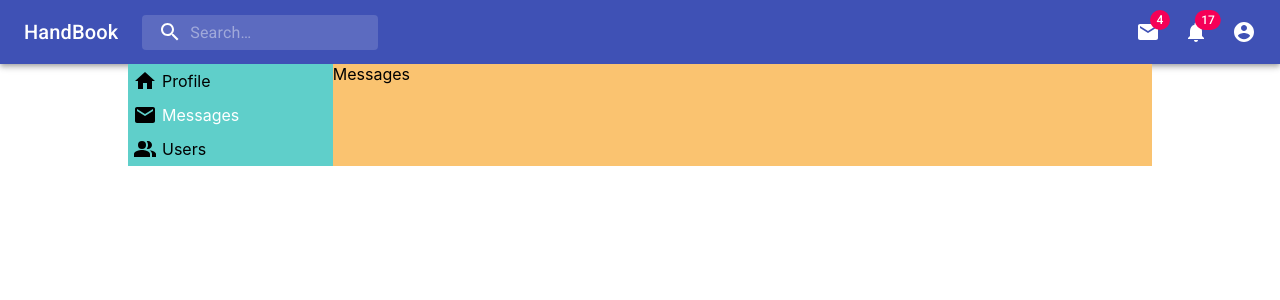
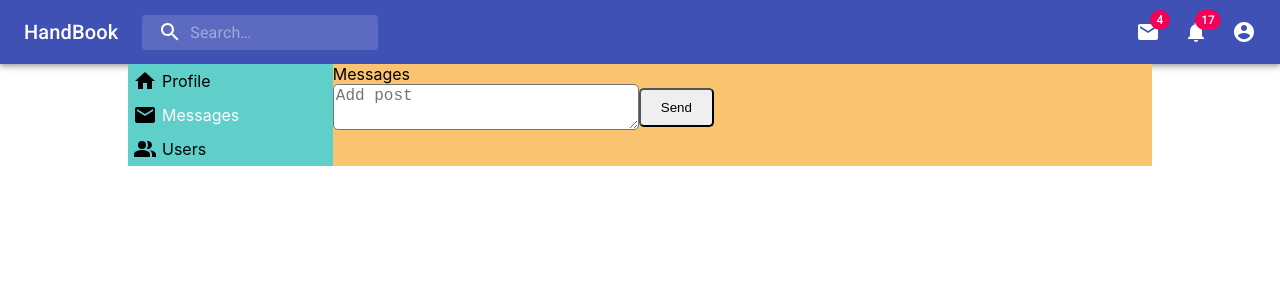
Before and after one commit to Burban-Vitalik/Project-Social-Media, a React (Create React App) app: page /messages in a window 1280 px wide. Shown: the top 300 px of the page. Built offline with nearby package versions, Linux system fonts and the light colour scheme.

Commit message:
send message form

```diff
--- a/package.json
+++ b/package.json
@@ -15,7 +15,9 @@
     "react-redux": "^7.2.2",
     "react-router-dom": "^5.2.0",
     "react-scripts": "4.0.1",
+    "redux": "^4.0.5",
     "redux-form": "^8.3.7",
+    "redux-thunk": "^2.3.0",
     "web-vitals": "^0.2.4"
   },
   "scripts": {
--- a/src/App.js
+++ b/src/App.js
@@ -1,7 +1,7 @@
 import { Route } from 'react-router-dom';
 import styles from './App.module.scss';
 import Header from './component/Header/Header';
-import Messages from './component/Messages/Messages';
+import Dialogs from './component/Dialogs/Dialogs';
 import Navbar from './component/Navbar/Navbar';
 import { Profile } from './component/Profile/Profile';
 import Users from './component/Users/Users';
@@ -17,7 +17,7 @@ function App() {
         </aside>
         <div className={styles.appContent}>
           <Route path={'/profile'} component={Profile} />
-          <Route path={'/messages'} component={Messages} />
+          <Route path={'/messages'} component={Dialogs} />
           <Route path={'/users'} component={Users} />
       </div>
       </main>
--- /dev/null
+++ b/src/Redux/messages-reducer.js
@@ -0,0 +1,8 @@
+
+let initialState = {
+
+}
+
+export const messagesReducer = (state = initialState, action) => {
+
+}
--- /dev/null
+++ b/src/Redux/profile-reducer.js
@@ -0,0 +1,8 @@
+
+let initialState = {
+    one: false
+}
+
+export const profileReducer = (state = initialState, action) => {
+
+}
--- /dev/null
+++ b/src/Redux/redux-store.js
@@ -0,0 +1,16 @@
+import { combineReducers, createStore } from "redux";
+import { messagesReducer } from "./messages-reducer";
+import { profileReducer } from "./profile-reducer";
+import { reducer as formReducer } from 'redux-form';
+
+let reducers = combineReducers({
+    // profilePage: profileReducer,
+    // messagesPage: messagesReducer,
+    form: formReducer
+});
+
+let store = createStore(reducers);
+
+window.store = store;
+
+export default store;
--- /dev/null
+++ b/src/component/Dialogs/AddMessageForm/AddMessageForm.jsx
@@ -0,0 +1,23 @@
+import React from 'react';
+import { Field, reduxForm } from 'redux-form';
+
+
+import styles from '../AddMessageForm/AddMessageForm.module.scss';
+
+const AddMessageForm = (props) => {
+    console.log(props);
+    return(
+        <form onSubmit={props.handleSubmit}>
+            <div className={styles.flex}>
+                <div>
+                    <Field component={'textarea'} placeholder={'Add post'} name={'newAddPost'} className={styles.textarea}/>
+                </div>
+                <div>
+                    <button className={styles.button}>Send</button>
+                </div>
+            </div>
+        </form>
+    )
+}
+
+export default reduxForm({form: 'add-new-post-form'})(AddMessageForm);
--- /dev/null
+++ b/src/component/Dialogs/AddMessageForm/AddMessageForm.module.scss
@@ -0,0 +1,20 @@
+.flex {
+    display: flex;
+    align-items: center;
+}
+
+.textarea {
+    border-radius: 5px;
+    display: flex;
+    outline: none;
+    min-width: 300px;
+    max-width: 300px;
+    min-height: 40px;
+    width: 100%;
+    font-size: 16px;
+}
+
+.button {
+    padding: 10px 20px;
+    border-radius: 5px;
+}
--- /dev/null
+++ b/src/component/Dialogs/Dialogs.jsx
@@ -0,0 +1,14 @@
+import React from 'react';
+import styles from '../Dialogs/Dialogs';
+import AddMessageForm from './AddMessageForm/AddMessageForm';
+
+const Dialogs = () => {
+    return(
+        <div>
+            Messages
+            <AddMessageForm />
+        </div>
+    )
+}
+
+export default Dialogs;
--- a/src/component/Messages/Messages.jsx
+++ /dev/null
@@ -1,11 +0,0 @@
-import React from 'react';
-
-const Messages = () => {
-    return(
-        <div>
-            Messages
-        </div>
-    )
-}
-
-export default Messages;
--- a/src/index.js
+++ b/src/index.js
@@ -3,6 +3,13 @@ import ReactDOM from 'react-dom';
 import './index.scss';
 import App from './App';
 import {BrowserRouter as Router} from "react-router-dom";
+import { Provider } from 'react-redux';
+import store from './Redux/redux-store';
 
 
-ReactDOM.render(<Router><App /></Router>,document.getElementById('root'));
+ReactDOM.render(
+<Router>
+    <Provider store={store}>
+        <App />
+    </Provider>
+</Router>,document.getElementById('root'));
```
Also changed, not shown: src/component/Dialogs/Dialogs.module.scss (added), 2 other files (tests, documents, lock files or other folders).
